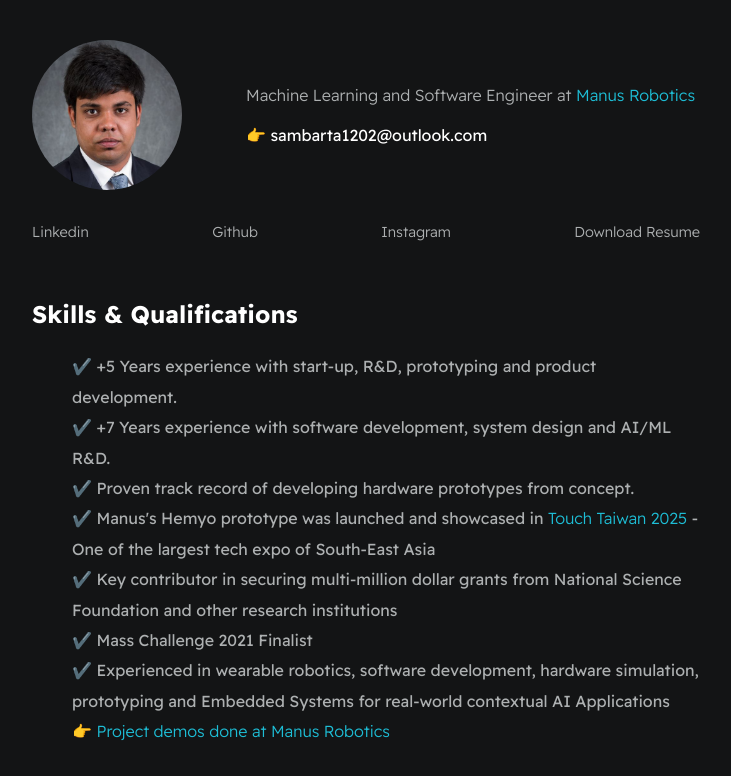
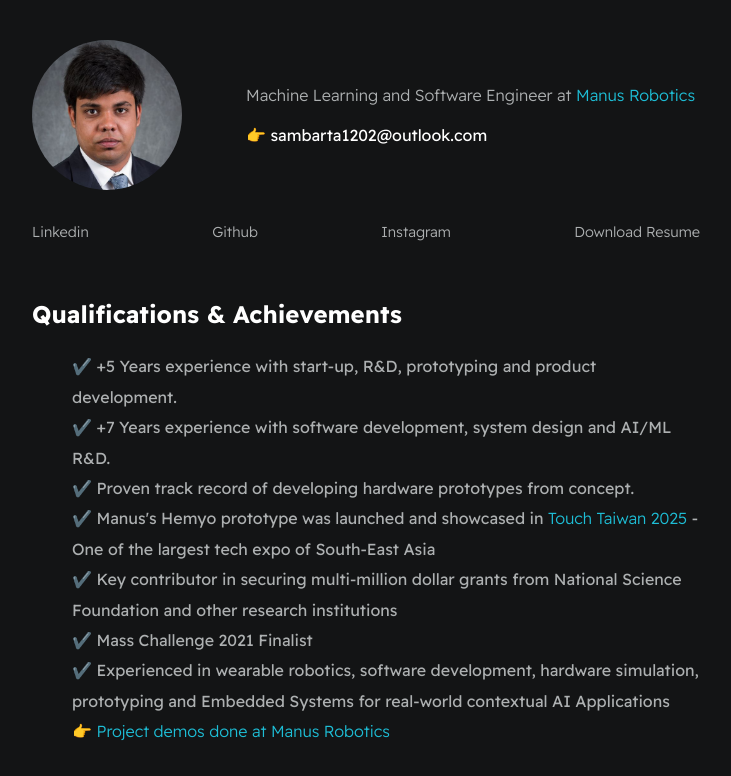
Before and after one commit to srayhit/Resume-Website, a plain HTML site: page index.html in a window 1280 px wide. Shown: the top 776 px of the page, without its empty margins (274-1005 px from the left). Drawn offline with Linux system fonts and the light colour scheme; files whose address does not match are found by name.

Commit message:
Changed heading to Qualifications and achievements

```diff
--- a/index.html
+++ b/index.html
@@ -30,7 +30,7 @@
             </section>
 
             <section class="section--page">
-                <h2>Skills & Qualifications</h2>
+                <h2>Qualifications & Achievements</h2>
                 <ul id="qualifications--list">
                     <li>✔️ +5 Years experience with start-up, R&D, prototyping and product development.</li>
                     <li>✔️ +7 Years experience with software development, system design and AI/ML R&D.</li>
```
